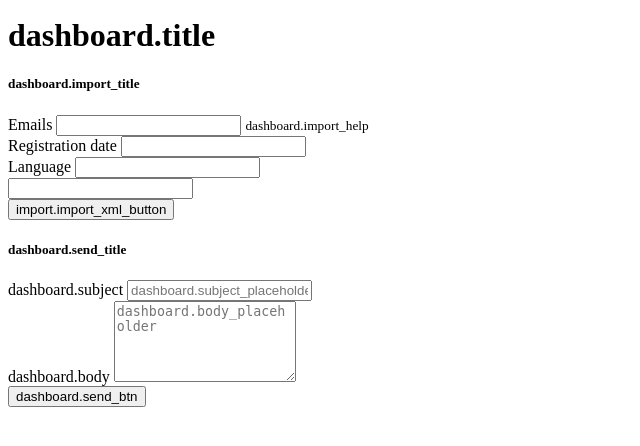
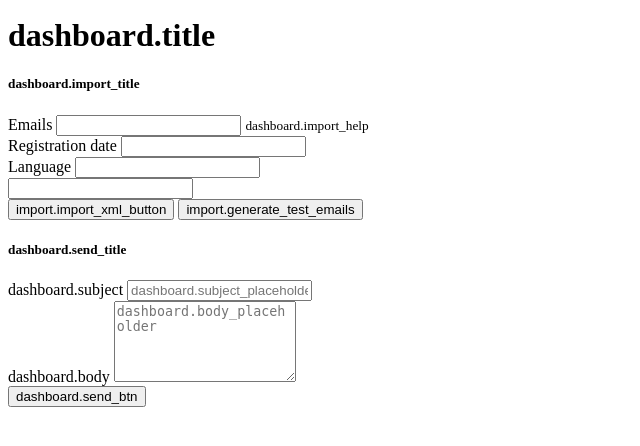
Before and after one commit to konstantin-gate/symfony-docker-project-public, a Symfony app: template app/templates/greeting/dashboard.html.twig in a window 1280 px wide. Shown: the part 201-647 px from the top of the page, without its empty margins (0-640 px from the left). Run offline with Twig, Linux system fonts and the light colour scheme; the template is opened without the code that fills it, so the values that code supplies are empty; form fields are guessed from the names that the template uses; some libraries are stand-ins or nearby versions.

Commit message:
Přidání prázdného tlačítka pro generování testovacích e-mailů

```diff
--- a/app/templates/greeting/dashboard.html.twig
+++ b/app/templates/greeting/dashboard.html.twig
@@ -79,6 +79,11 @@
             </div>
             <div class="mb-4">
                 <button type="button" class="btn btn-outline-secondary w-100 mt-3">{{ 'import.import_xml_button'|trans }}</button>
+                <button type="button" class="btn btn-outline-secondary w-100 mt-2"
+                        data-bs-toggle="tooltip" data-bs-placement="top"
+                        title="{{ 'import.generate_test_emails_tooltip'|trans }}">
+                    {{ 'import.generate_test_emails'|trans }}
+                </button>
             </div>
         </div>
 
--- a/app/translations/Greeting/greeting.cs.yaml
+++ b/app/translations/Greeting/greeting.cs.yaml
@@ -10,6 +10,8 @@ import:
     success: 'Kontakty úspěšně importovány, %d ks'
     success_zero: 'Všechny zadané kontakty jsou již v databázi'
     import_xml_button: 'Importovat kontakty z XML'
+    generate_test_emails: 'Generovat testovací e-maily'
+    generate_test_emails_tooltip: 'Vygenerovat a přidat 10 testovacích e-mailů do textového pole'
 
 language:
     Czech: 'Čeština'
--- a/app/translations/Greeting/greeting.en.yaml
+++ b/app/translations/Greeting/greeting.en.yaml
@@ -10,6 +10,8 @@ import:
     success: 'Contacts imported successfully, %d pcs'
     success_zero: 'All entered contacts are already in the database'
     import_xml_button: 'Import Contacts from XML'
+    generate_test_emails: 'Generate test emails'
+    generate_test_emails_tooltip: 'Generate and add 10 test emails to the text field'
 
 language:
     Czech: 'Czech'
--- a/app/translations/Greeting/greeting.ru.yaml
+++ b/app/translations/Greeting/greeting.ru.yaml
@@ -10,6 +10,8 @@ import:
     success: 'Контакты успешно импортированы, %d шт.'
     success_zero: 'Все введенные контакты уже есть в базе данных'
     import_xml_button: 'Импортировать контакты из XML'
+    generate_test_emails: 'Сгенерировать тестовые email''ы'
+    generate_test_emails_tooltip: 'Сгенерировать и добавить в текстовое поле 10 тестовых email'
 
 language:
     Czech: 'Чешский'
```
Also changed, not shown: app/assets/app.js (+8 -0 lines), app/src/Greeting/Controller/GreetingUiController.php (+3 -15 lines), app/src/Greeting/Service/GreetingService.php (added, +41 -0 lines).
